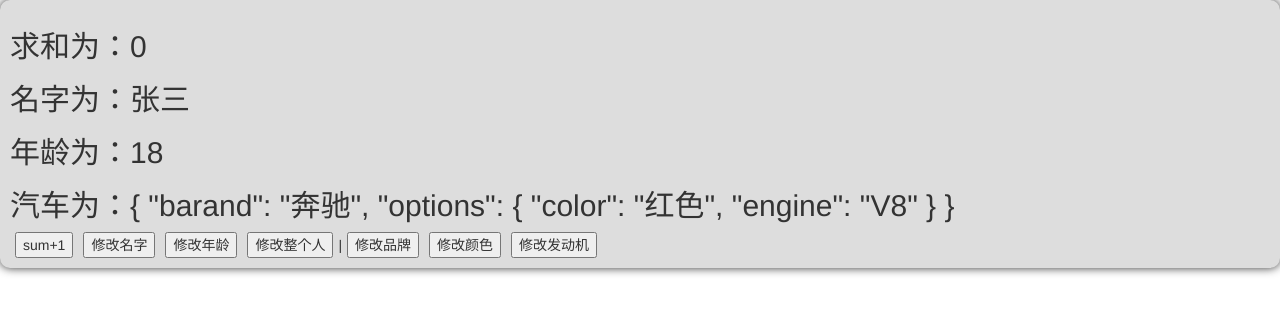
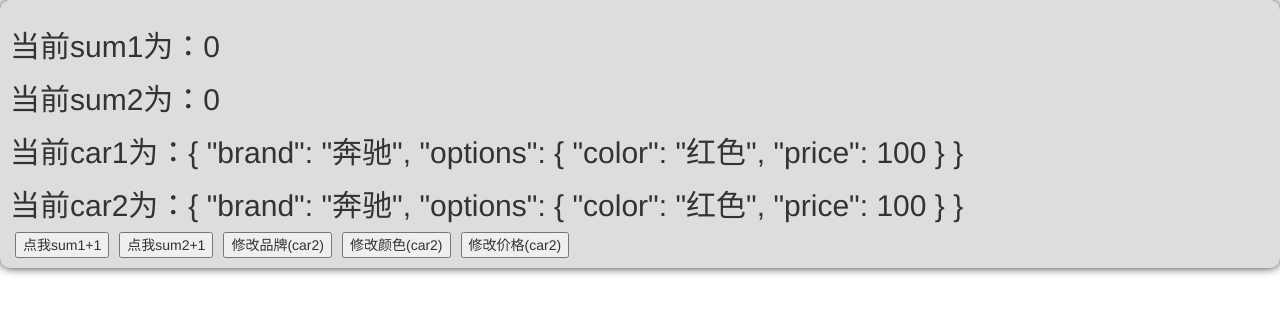
Before and after one commit to Pakho-Yip/hello_vue3, a Vue app: page / in a window 1280 px wide. Shown: the top 314 px of the page. Built offline with nearby package versions, Linux system fonts and the light colour scheme.

Commit message:
57_readonly与shallowReadonly

```diff
--- a/src/App.vue
+++ b/src/App.vue
@@ -1,62 +1,45 @@
 <template>
 	<div class="app">
-		<h2>求和为：{{sum}}</h2>
-		<h2>名字为：{{person.name}}</h2>
-		<h2>年龄为：{{person.age}}</h2>
-		<h2>汽车为：{{car}}</h2>
-		<button @click="changeSum">sum+1</button>
-		<button @click="changeName">修改名字</button>
-		<button @click="changeAge">修改年龄</button>
-		<button @click="changePerson">修改整个人</button>
-		<span>|</span>
-		<button @click="changeBrand">修改品牌</button>
-		<button @click="changeColor">修改颜色</button>
-		<button @click="changeEngine">修改发动机</button>
+		<h2>当前sum1为：{{sum1}}</h2>
+		<h2>当前sum2为：{{sum2}}</h2>
+		<h2>当前car1为：{{car1}}</h2>
+		<h2>当前car2为：{{car2}}</h2>
+		<button @click="changeSum1">点我sum1+1</button>
+		<button @click="changeSum2">点我sum2+1</button>
+		<button @click="changeBrand2">修改品牌(car2)</button>
+		<button @click="changeColor2">修改颜色(car2)</button>
+		<button @click="changePrice2">修改价格(car2)</button>
 	</div>
 </template>
 
 <script setup lang="ts" name="App">
-	import { ref,reactive,shallowRef,shallowReactive } from 'vue';
+	import {ref,reactive,readonly,shallowReadonly} from 'vue'
 
-	let sum = shallowRef(0)
-	let person = shallowRef({
-		name: '张三',
-		age:18
-	})
-
-	let car = shallowReactive({
-		barand:'奔驰',
+	let sum1 = ref(0)
+	let sum2 = readonly(sum1)
+	let car1 = reactive({
+		brand:'奔驰',
 		options:{
 			color:'红色',
-			engine:'V8'
+			price:100
 		}
 	})
-	function changeSum(){
-		sum.value += 1
+	let car2 = shallowReadonly(car1)
+	function changeSum1(){
+		sum1.value += 1
 	}
-	function changeName(){
-		person.value.name = '李四'
+	function changeSum2(){
+		sum2.value += 1  // sum2是不能修改的
 	}
-	function changeAge(){
-		person.value.age += 1
+	function changeBrand2(){
+		car2.brand = '宝马'  // brand是不能修改的
 	}
-	function changePerson(){
-		person.value = {
-			name: 'tony',
-			age:100
-		}
+	function changeColor2(){
+		car2.options.color = '绿色'
 	}
-	function changeBrand(){
-		car.barand = '宝马'
+	function changePrice2(){
+		car2.options.price = 200
 	}
-	function changeColor(){
-		car.options.color = '紫色'
-	}
-	function changeEngine(){
-		car.options.engine = 'V12'
-	}
-
-
 
 </script>
 
```
